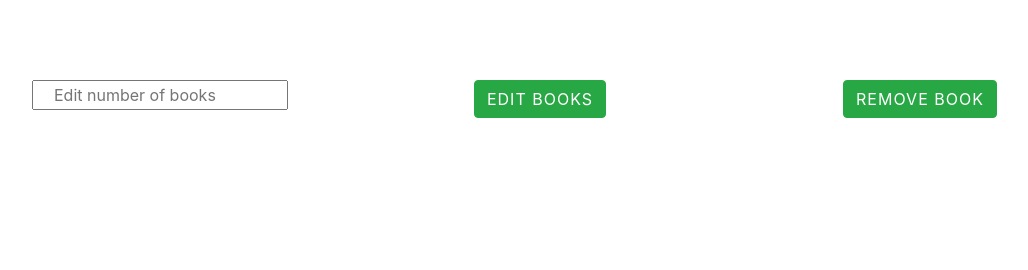
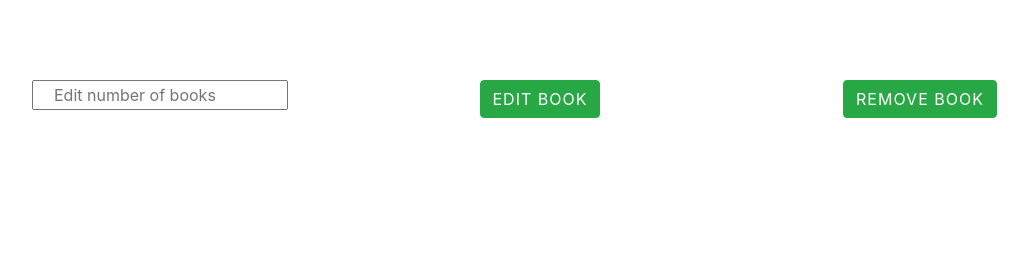
Before and after one commit to Priyamladha/Book-Inventory-SpoonShot, a Flask app: template templates/updatebook.html in a window 1280 px wide. Shown: the part 460-730 px from the top of the page, without its empty margins (100-1128 px from the left). Run offline with Flask 2, Linux system fonts and the light colour scheme; the template is opened without the code that fills it, so the values that code supplies are empty; some libraries are stand-ins or nearby versions.

Commit message:
fixed bugs

```diff
--- a/application/routes.py
+++ b/application/routes.py
@@ -95,6 +95,8 @@ def addbooks():
   num = request.form.get('num')
   temp = { "_id": id}
   num = int(num)
+  if(num<0):
+    num=0
   newvalues = { "$set": { "_id": id, "count": num } }
   db.books.update_one(temp, newvalues)
   return jsonify(),200
--- a/static/js/bookupdatescript.js
+++ b/static/js/bookupdatescript.js
@@ -1,5 +1,9 @@
 function addbook(){
     var num = document.getElementById('addbook').value
+    if(num<0){
+        alert("Please Enter a Valid Number")
+    }
+    else{
     var id = document.getElementById('book_id').innerText
     var data = "id="+id+"&num="+num;
     $.ajax({
@@ -11,6 +15,7 @@ function addbook(){
             window.location.replace("/inventory/");
         }
     });
+    }
 }
 function removebook(){
     var id = document.getElementById('book_id').innerText
--- a/templates/updatebook.html
+++ b/templates/updatebook.html
@@ -29,11 +29,11 @@
 <br>
 <div class="row">
 <div class="col-sm-4" style="margin-left: 0%;">
-     <input type="number" min="0" id="addbook" placeholder="    Edit number of books " size="5" style="margin-bottom: 5%;">
+     <input type="number" min="0" oninput="validity.valid||(value='');" id="addbook" placeholder="    Edit number of books " size="5" style="margin-bottom: 5%;">
 </div>
 
 <div class="col-sm-4" style="margin-left: 0%;">
-    <button class="center-align btn btn-success" id="add_button">Edit Books</button>
+    <button class="center-align btn btn-success" id="add_button">Edit Book</button>
 </div>
 
 <div class="col-sm-4" style="margin-left: 0%;">
```
